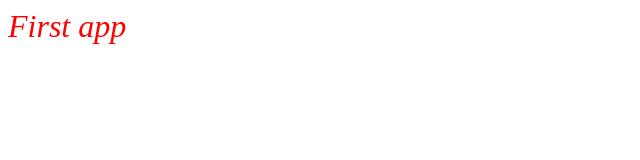
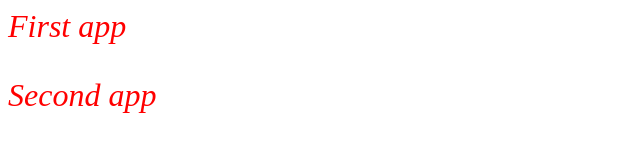
Before and after one commit to mrs885/hello-world, a plain HTML site: page index.html in a window 1280 px wide. Shown: the whole page, without its empty margins (0-640 px from the left). Drawn offline with Linux system fonts and the light colour scheme.

Commit message:
Update index.html

```diff
--- a/index.html
+++ b/index.html
@@ -6,4 +6,5 @@
 
 <body>
 	<p>First app</p>
+	<p>Second app</p>
 </body>
```
